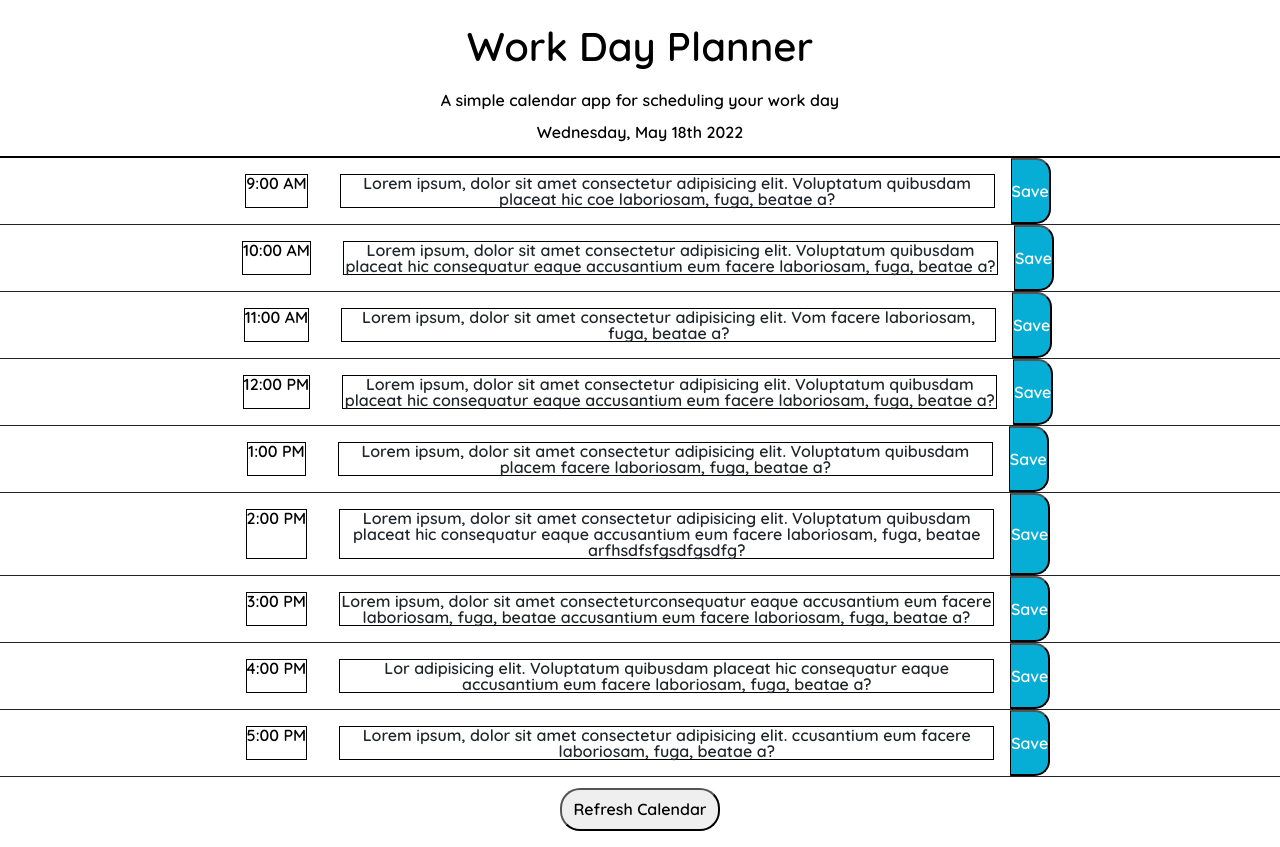
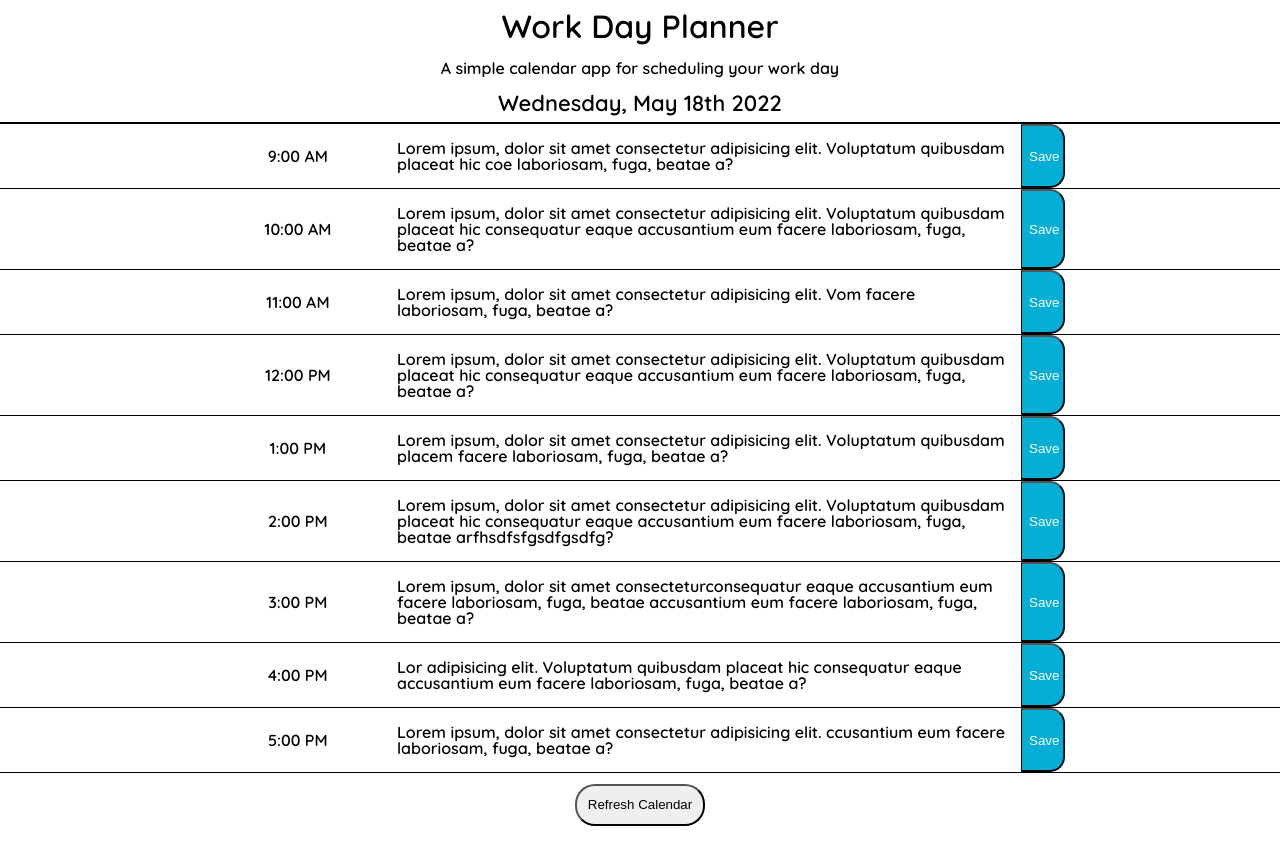
Before and after one commit to lindsey-lansford/day-planner, a plain HTML site: page index.html in a window 1280 px wide. Drawn offline with nearby package versions, Linux system fonts and the light colour scheme.

Commit message:
declared vars and styled css

```diff
--- a/css/style.css
+++ b/css/style.css
@@ -21,17 +21,30 @@ body {
     padding: 10px;
 } */
 
+
 .top-container {
-    text-align: center;
-    background-color: transparent;
-    color: black;
-    border-radius: 0;
+    display: flex;
+    flex-direction: column;
+    align-items: center;
+    justify-content: center;
     border-bottom: 2px solid black;
 }
 
 .title {
     margin: 10px 5px;
-    padding: 12px 40px;
+    text-align: center;
+}
+
+p {
+    text-align: center;
+    margin: .5rem;
+}
+
+#current-date {
+    margin: .5rem;
+    text-align: center;
+    font-size: 22px;
+
 }
 
 .row {
@@ -43,25 +56,23 @@ body {
 }
 
 .description {
-    margin: 1rem;
+    display: flex;
+    align-items: center;
+    justify-content: center;
+    padding: 1rem;
     width: 50%;
     white-space: pre-wrap;
-    text-align: center;
-    border: 1px solid #000000;
+
 }
 
 .hour {
-    margin: 1rem;
+    display: flex;
+    align-items: center;
+    justify-content: center;
+    width: 13%;
     background-color: #ffffff;
     color: #000000;
-    border: 1px solid #000000;
 }
-
-.time-block {
-    text-align: center;
-    border-radius: 15px;
-}
-
 
 .past {
     background-color: gray;
@@ -69,7 +80,7 @@ body {
 }
 
 .present {
-    background-color: red;
+    background-color: orange;
     color: white;
 }
 
@@ -79,6 +90,8 @@ body {
 }
 
 .saveBtn {
+    padding-left: 7px;
+    padding-right: 4px;
     border-left: 1px solid black;
     border-top-right-radius: 15px;
     border-bottom-right-radius: 15px;
@@ -86,9 +99,8 @@ body {
     color: white;
 }
 
-.saveBtn i:hover {
-    font-size: 20px;
-    transition: all 0.3s ease-in-out;
+.saveBtn:hover {
+    background-color:#1f778a
 }
 
 #refresh {
@@ -103,3 +115,7 @@ body {
     border-radius: 20px;
     padding: .7rem;
 }
+
+.refreshBtn:hover {
+    background-color: yellow;
+}
--- a/index.html
+++ b/index.html
@@ -4,10 +4,6 @@
     <meta charset="UTF-8" />
     <meta name="viewport" content="width=device-width, initial-scale=1.0" />
     <meta http-equiv="X-UA-Compatible" content="ie=edge" />
-    <link
-      rel="stylesheet"
-      href="https://stackpath.bootstrapcdn.com/bootstrap/4.3.1/css/bootstrap.min.css"
-    />
     <link
       rel="stylesheet"
       href="https://use.fontawesome.com/releases/v5.8.1/css/all.css"
@@ -20,6 +16,7 @@
   </head>
 
   <body>
+
     <header class="top-container">
       <h1 class="title">Work Day Planner</h1>
       <p>A simple calendar app for scheduling your work day</p>
@@ -27,55 +24,55 @@
     </header>
 
     <div class="cal-container">
-      <div class="row">
+      <div class="row" id="9">
         <div class="hour">9:00 AM</div>
         <div class="description">Lorem ipsum, dolor sit amet consectetur adipisicing elit. Voluptatum quibusdam placeat hic coe laboriosam, fuga, beatae a?</div>
           <button class="saveBtn">Save</button>
       </div>
 
-      <div class="row">
+      <div class="row" id="10">
         <div class="hour">10:00 AM</div>
         <div class="description">Lorem ipsum, dolor sit amet consectetur adipisicing elit. Voluptatum quibusdam placeat hic consequatur eaque accusantium eum facere laboriosam, fuga, beatae a?</div>
           <button class="saveBtn">Save</button>
       </div>
 
-      <div class="row">
+      <div class="row" id="11">
         <div class="hour">11:00 AM</div>
         <div class="description">Lorem ipsum, dolor sit amet consectetur adipisicing elit. Vom facere laboriosam, fuga, beatae a?</div>
           <button class="saveBtn">Save</button>
       </div>
 
-      <div class="row">
+      <div class="row" id="12">
         <div class="hour">12:00 PM</div>
         <div class="description">Lorem ipsum, dolor sit amet consectetur adipisicing elit. Voluptatum quibusdam placeat hic consequatur eaque accusantium eum facere laboriosam, fuga, beatae a?</div>
           <button class="saveBtn">Save</button>
       </div>
 
-      <div class="row">
+      <div class="row" id="1">
         <div class="hour">1:00 PM</div>
         <div class="description">Lorem ipsum, dolor sit amet consectetur adipisicing elit. Voluptatum quibusdam placem facere laboriosam, fuga, beatae a?</div>
           <button class="saveBtn">Save</button>
       </div>
 
-      <div class="row">
+      <div class="row" id="2">
         <div class="hour">2:00 PM</div>
         <div class="description">Lorem ipsum, dolor sit amet consectetur adipisicing elit. Voluptatum quibusdam placeat hic consequatur eaque accusantium eum facere laboriosam, fuga, beatae arfhsdfsfgsdfgsdfg?</div>
           <button class="saveBtn">Save</button>
       </div>
 
-      <div class="row">
+      <div class="row" id="3">
         <div class="hour">3:00 PM</div>
         <div class="description">Lorem ipsum, dolor sit amet consecteturconsequatur eaque accusantium eum facere laboriosam, fuga, beatae accusantium eum facere laboriosam, fuga, beatae a?</div>
           <button class="saveBtn">Save</button>
       </div>
 
-      <div class="row">
+      <div class="row" id="4">
         <div class="hour">4:00 PM</div>
         <div class="description">Lor adipisicing elit. Voluptatum quibusdam placeat hic consequatur eaque accusantium eum facere laboriosam, fuga, beatae a?</div>
           <button class="saveBtn">Save</button>
       </div>
 
-      <div class="row">
+      <div class="row" id="5">
         <div class="hour">5:00 PM</div>
         <div class="description">Lorem ipsum, dolor sit amet consectetur adipisicing elit. ccusantium eum facere laboriosam, fuga, beatae a?</div>
           <button class="saveBtn">Save</button>
--- a/scripts/script.js
+++ b/scripts/script.js
@@ -1,11 +1,42 @@
 
-let currentDate = $("#current-date");
-
+const currentDate = $("#current-date");
 currentDate.text(moment().format("dddd, MMMM Do YYYY"));
 
-const pastGray = document.querySelector('.past').style.color = "gray";
-const presentRed = document.querySelector('.present').style.color = "red";
-const futureGreen = document.querySelector('.future').style.color = "green";
+const past = $(".past");
+const present = $(".present");
+const future = $(".future");
+
+const nineA = $("9");
+const tenA = $("10");
+const elevenA = $("11");
+const twelveP = $("12");
+const oneP = $("1");
+const twoP = $("2");
+const threeP = $("3");
+const fourP = $("4");
+const fiveP = $("5");
+
+
+const workDayTotal = [nineA, tenA, elevenA, twelveP, oneP, twoP, threeP, fourP, fiveP]
+console.log(workDayTotal)
+
+var currentTime = moment().format('HH');
+console.log(currentTime)
+
+//do i need to add the 8workday hours and 24total day hours to a loop or varible??
+for (let i = 0; i < workDayTotal.length; i++) {
+    console.log([i])
+    if (currentTime === i) {
+        currentTime.attr('present');
+    }
+    // if (currentTime > i) {
+    //     currentTime.attr('future');
+    // }
+    // else {
+    //     currentTime.attr('past');
+    // }
+
+}
 
 // WHEN I view the time blocks for that day
 // THEN each time block is color-coded to indicate whether it is in the past, present, or future
```
